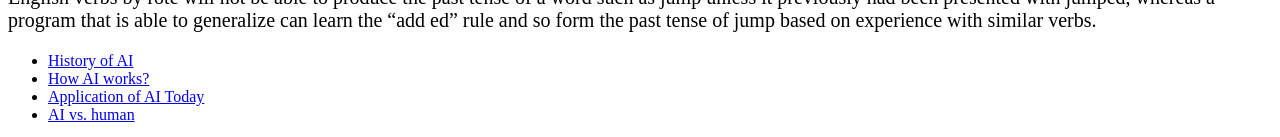
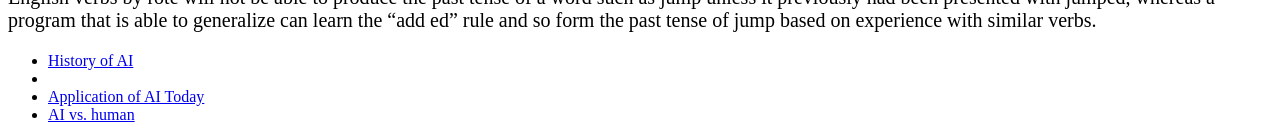
Before and after one commit to muhammed-ahmed-elshemy/html.project, a plain HTML site: page index.html in a window 1280 px wide. Shown: the part 822-959 px from the top of the page. Drawn offline with Linux system fonts and the light colour scheme.

Commit message:
Update index.html

```diff
--- a/index.html
+++ b/index.html
@@ -28,7 +28,7 @@ More challenging is the problem of implementing what is called generalization. G
  and so form the past tense of jump based on experience with similar verbs.</p>
 <ul>
   <li><a href="file:///F:/ME/computer/html-project/History%20of%20AI.html">History of AI</a></li>
-  <li><a href="file:///F:/ME/computer/html-project/How%20AI%20works.html">How AI works?</a></li>
+  <li><a href="file:///F:/ME/computer/html-project/How%20AI%20works.html"</a></li>
   <li><a href="file:///F:/ME/computer/html-project/Applications%20of%20AI%20today.html">Application of AI Today</a></li>
   <li><a href="file:///F:/ME/computer/html-project/AI%20with%20Human.html">AI vs. human</a></li>
 </ul>
```
